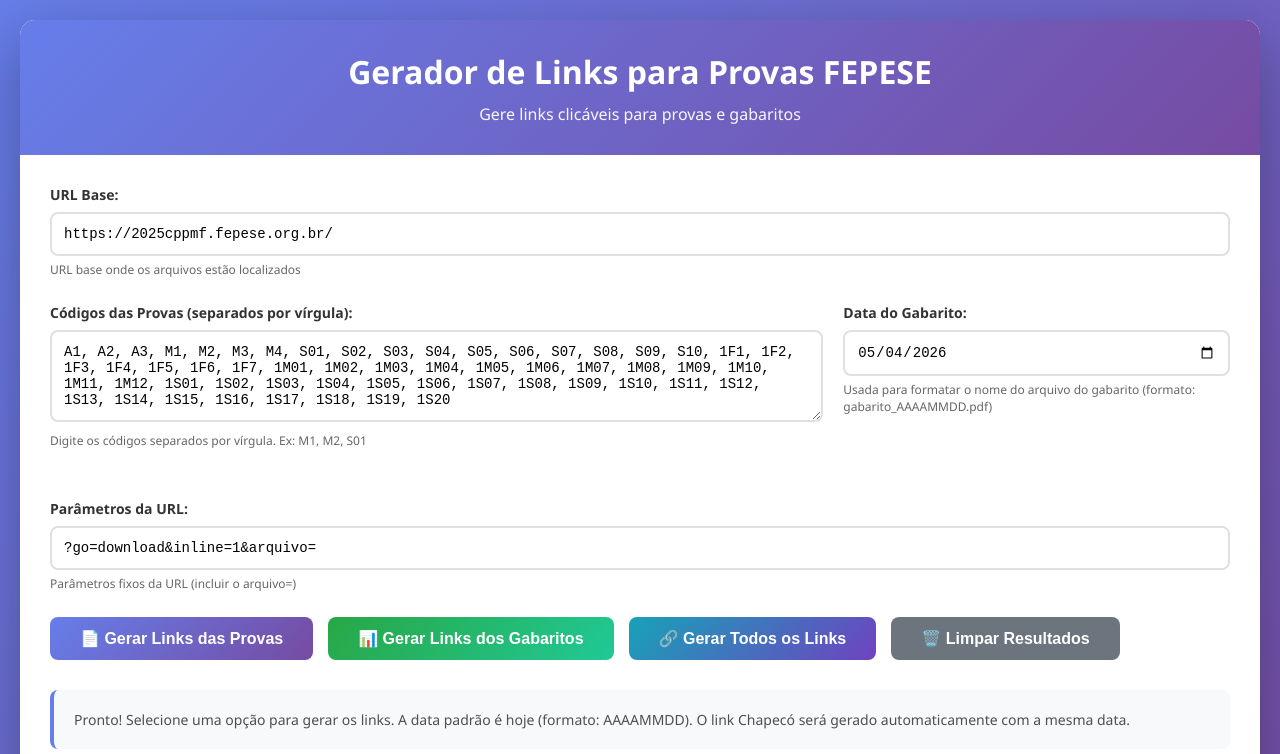
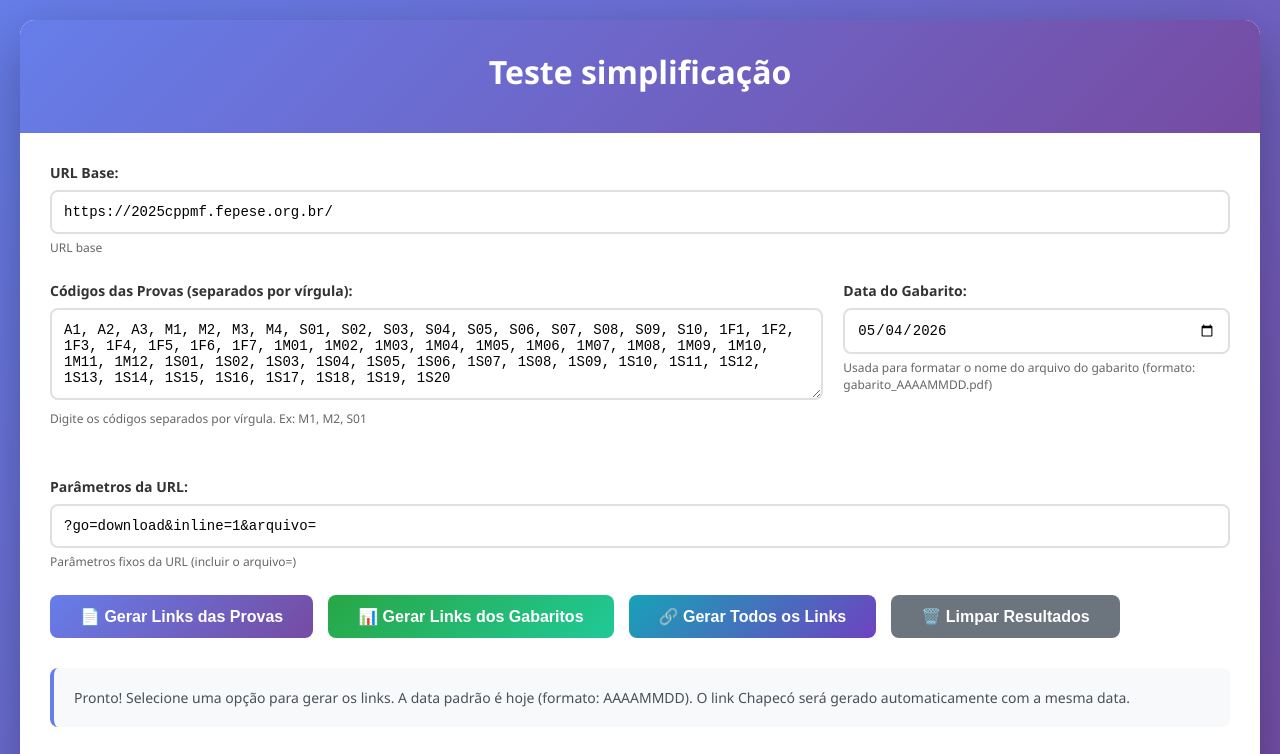
Before and after one commit to fabiooliveirabr/teste_simplificacao, a plain HTML site: page index.html in a window 1280 px wide. Shown: the top 754 px of the page. Drawn offline with Linux system fonts and the light colour scheme.

Commit message:
Update title and header text in index.html

```diff
--- a/index.html
+++ b/index.html
@@ -3,21 +3,21 @@
 <head>
     <meta charset="UTF-8">
     <meta name="viewport" content="width=device-width, initial-scale=1.0">
-    <title>Gerador de Links - Prova FEPESE</title>
+    <title>Teste simplificação</title>
     <link rel="stylesheet" href="style.css">
 </head>
 <body>
     <div class="container">
         <header>
-            <h1>Gerador de Links para Provas FEPESE</h1>
-            <p>Gere links clicáveis para provas e gabaritos</p>
+            <h1>Teste simplificação</h1>
+            <p></p>
         </header>
 
         <main>
             <div class="form-group">
                 <label for="baseUrl">URL Base:</label>
                 <input type="text" id="baseUrl" value="https://2025cppmf.fepese.org.br/">
-                <small>URL base onde os arquivos estão localizados</small>
+                <small>URL base</small>
             </div>
 
             <div class="form-row">
```
